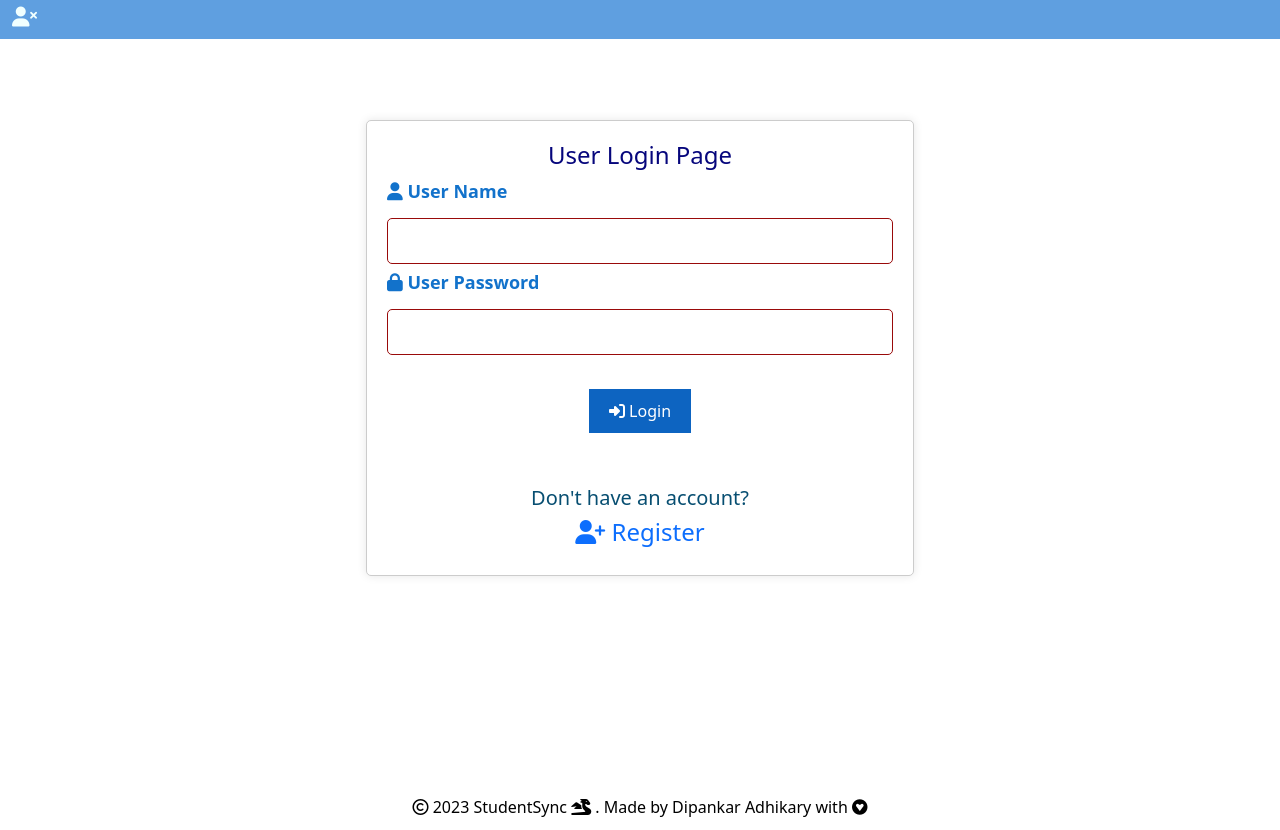
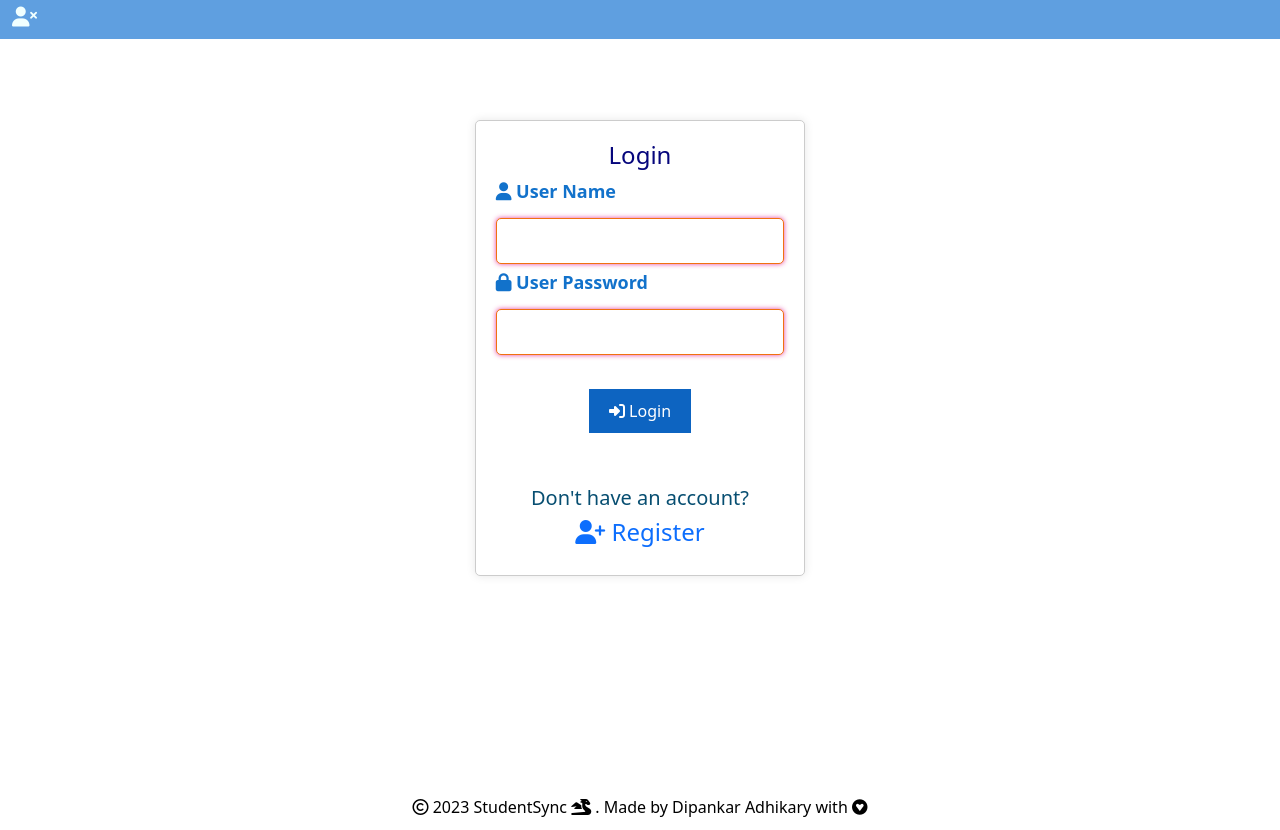
Before and after one commit to adhikary-dipankar/Student, an Angular app: page /login in a window 1280 px wide. Built offline with nearby package versions, Linux system fonts and the light colour scheme; a web font is replaced by a local one.

Commit message:
Live 1.0

```diff
--- a/src/app/app.component.css
+++ b/src/app/app.component.css
@@ -34,7 +34,7 @@
   nav a {
     text-decoration: none;
     color: #000000;
-    margin: 10px;
+    margin: 15px;
     font-size: 18px;
     transition: color 0.3s;
     text-align: center;
@@ -95,19 +95,15 @@
     top: 100%;
     left: 0;
     z-index: 1;
-    background-color: #eb842f;
-    border: 1px solid #056c98;
-    border-radius: 8px;
     width: max-content;
 }
 
 .user-details-bar:hover .user-details-dropdown {
     display: block;
-    background-color: #e49021;
 }
 
 .user-details-dropdown p {
-    margin: 5px;
+    margin: 2px;
     padding: 5px;
     cursor: grab;
 }
--- a/src/app/app.component.html
+++ b/src/app/app.component.html
@@ -1,6 +1,6 @@
 <div class="app-container">
   <header>
-      <h2 *ngIf="userlog"><a routerLink="/home" style="color: rgb(255, 255, 255);font-family: 'Roboto', sans-serif;padding-left: 10px; font-size: 20px;"><i class="fas fa-dragon" style="font-size: 25px;"></i> StudentSync</a></h2>
+      <h2 *ngIf="userlog"><a routerLink="/home" style="color: rgb(255, 255, 255);font-family: 'Roboto', sans-serif;padding-left: 20px; font-size: 18px;padding-top: 5px;"><i class="fas fa-dragon" style="font-size: 25px;"></i> StudentSync</a></h2>
       <div class="user-details-bar">
         <h4>
             <i *ngIf="userlogD" class="fa-solid fa-user-xmark" style="font-size: 20px;"></i>
--- a/src/app/login/login.component.css
+++ b/src/app/login/login.component.css
@@ -65,15 +65,10 @@ body {
 
   }
 
-
-  input[type="text"]:invalid,
-  input[type="number"]:invalid,
-  input[type="password"]:invalid,
-  input[type="date"]:invalid {
-      border-color: rgb(153, 10, 10);
+  div input:invalid {
+    border-color: #f07110;
+    box-shadow: 0 0 5px rgba(223, 19, 135, 0.804);
   }
-
-
 
   label{
     font-weight: bold;
--- a/src/app/login/login.component.html
+++ b/src/app/login/login.component.html
@@ -1,9 +1,9 @@
 <section>
     <div class="row">
-        <div class="col-sm-3"></div>
-        <div class="col-sm-6">
+        <div class="col-sm-4"></div>
+        <div class="col-sm-4">
             <div class="form-container" id="form">
-                <h4>User Login Page</h4>
+                <h4>Login</h4>
                 <form (ngSubmit)="onSubmit()" [formGroup]="studentForm">
                     <div>
                         <label for="UserName">
@@ -50,7 +50,7 @@
                 </form>
             </div>
         </div>
-        <div class="col-sm-3"></div>
+        <div class="col-sm-4"></div>
     </div>
 
     <div *ngIf="Result">
--- a/src/app/register/register.component.css
+++ b/src/app/register/register.component.css
@@ -13,6 +13,20 @@ body {
   box-shadow: 0 0 10px rgba(0, 0, 0, 0.1);
 }
 
+/* Add this to your existing CSS */
+.input-container {
+  position: relative;
+}
+
+.input-container i {
+  position: absolute;
+  top: 50%;
+  left: 10px;
+  transform: translateY(-50%);
+  color: #888;
+}
+
+
 h4{
   color: rgb(6, 6, 124);
   text-align: center;
@@ -20,6 +34,7 @@ body {
 h4 a{
   text-decoration: none;
 }
+
 h5{
   color: rgb(7, 78, 113);
   text-align: center;
@@ -35,27 +50,25 @@ body {
   width: 100%;
   padding: 10px;
   margin: 5px 0;
-    border: 0px solid #380a8ef0;
+  border: 1px solid #380a8ef0;
   border-radius: 5px;
-    background-color: #f0f0f0;
 }
 
 .error {
-    color: #e22074;
+  color: #e25d20;
   font-size: 16px;
-    text-align: left;
+  text-align: center;
   margin: 10px 0;
   display: flex;
+  justify-content: center;
+  align-items: center;
+
 }
 
-
-
 div input:invalid {
-  border-color: #ff0000;
+  border-color: #eeaa2a;
   box-shadow: 0 0 5px rgba(223, 19, 135, 0.804);
 }
-
-
 
 label{
   font-weight: bold;
@@ -91,6 +104,15 @@ div input:invalid {
   margin: 5px 0;
 }
 
+
+
+
+button[type="submit"][disabled] {
+  cursor: not-allowed;
+  background-color: #0d64c1;
+
+}
+
 footer {
   background-color: #ffffff;
   color: #000000;
@@ -103,9 +125,3 @@ div input:invalid {
   font-size: 16px;
   text-align: center;
 }
-
-  button[type="submit"][disabled] {
-    cursor: not-allowed;
-    background-color: #0d64c1;
-
-  }
--- a/src/app/register/register.component.html
+++ b/src/app/register/register.component.html
@@ -2,10 +2,10 @@
 
 
     <div class="row">
-      <div class="col-sm-3"></div>
-      <div class="col-sm-6">
+      <div class="col-sm-4"></div>
+      <div class="col-sm-4">
         <div class="form-container" id="form">
-          <h4>User Registration Page</h4>
+          <h4>Registration</h4>
           <form (ngSubmit)="onSubmit()" [formGroup]="studentForm">
               <div>
                 <label for="Name"><i class="fa-solid fa-file-signature"></i> Name</label>
@@ -53,7 +53,7 @@
             </form>
           </div>
       </div>
-      <div class="col-sm-3"></div>
+      <div class="col-sm-4"></div>
     </div>
     <br><br>
     <div *ngIf="Result">
```
Lines whose indentation alone changed are shown as unchanged.
